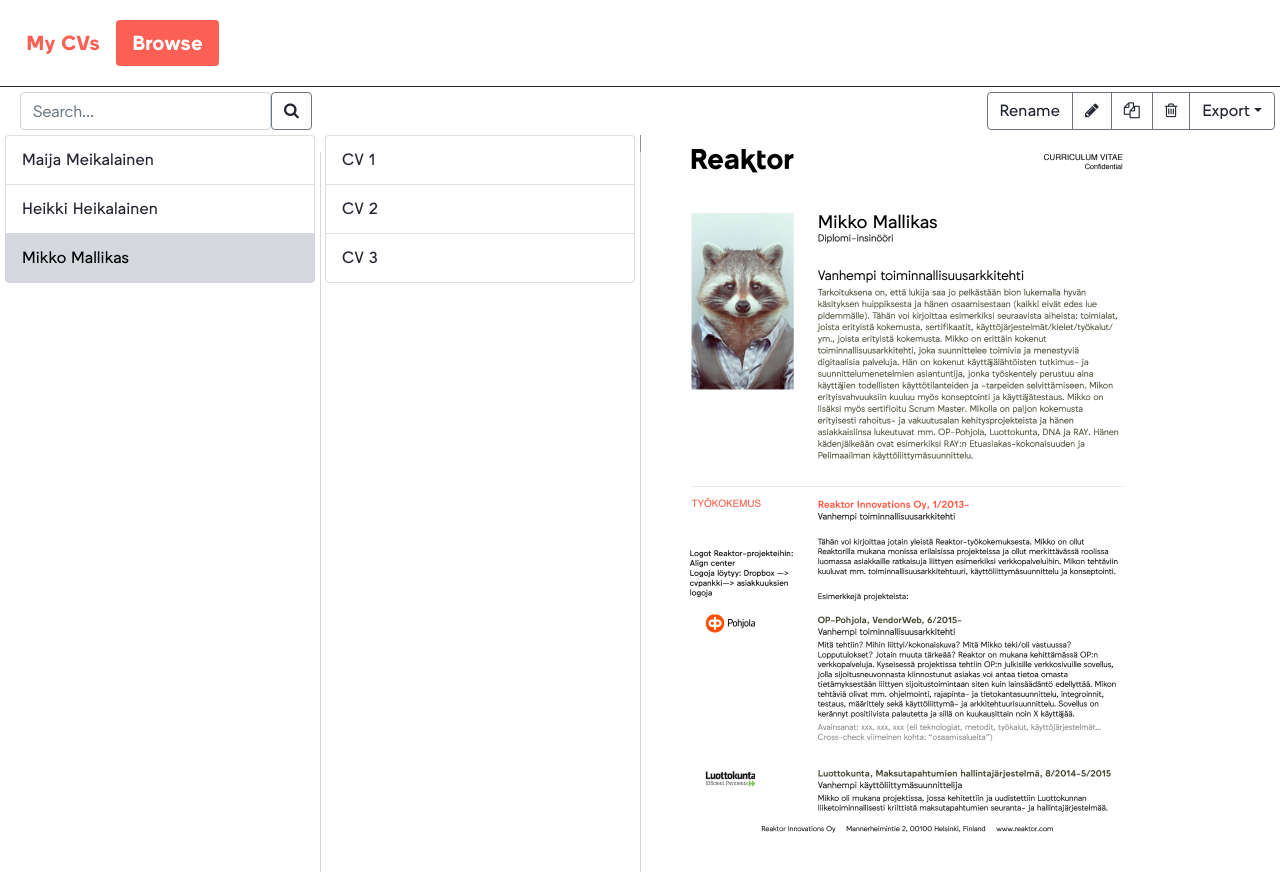
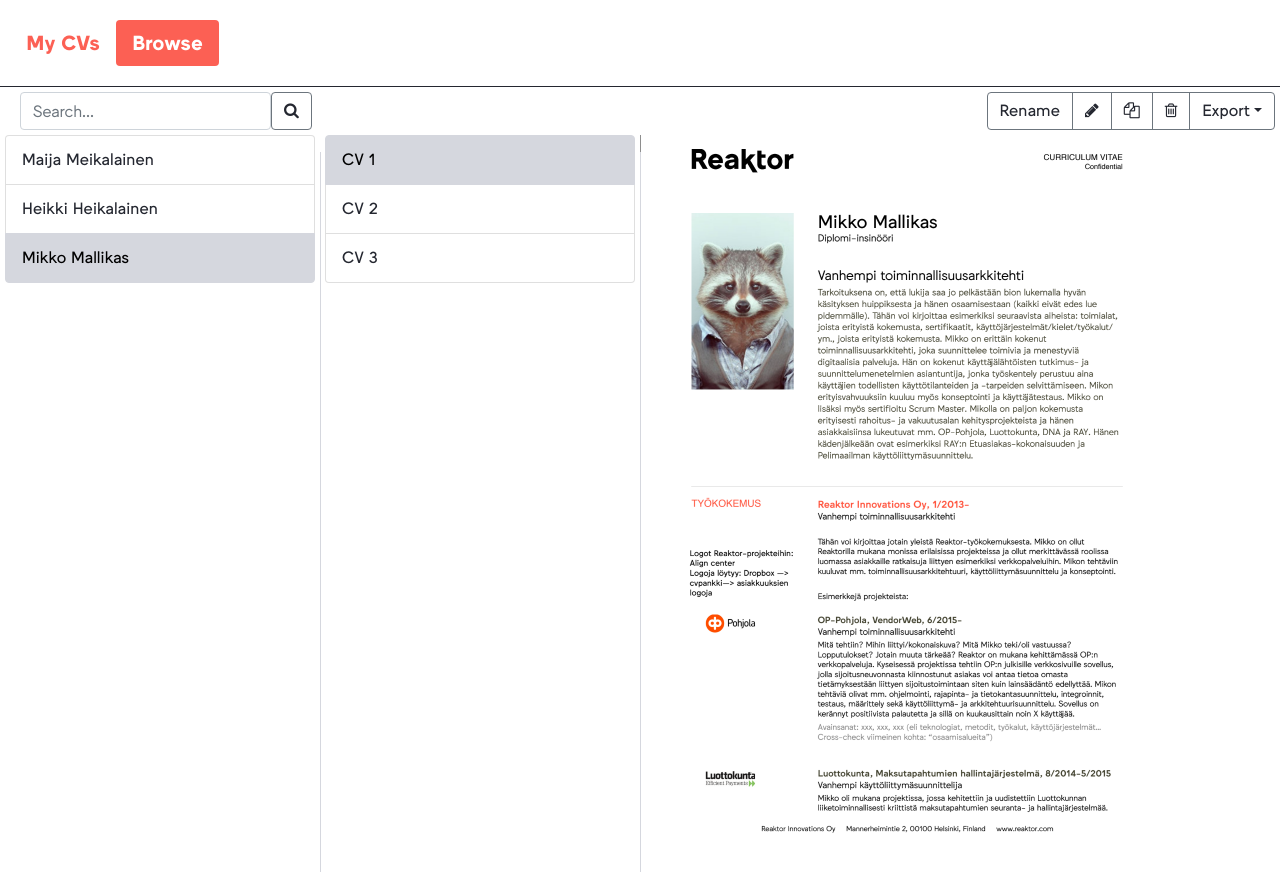
Before and after one commit to Martturi/CV_master, a React (Create React App) app in the folder react/: page / in a window 1280 px wide. Shown: the top 872 px of the page. Built offline with nearby package versions, Linux system fonts and the light colour scheme.

Commit message:
clicking a cv works now

```diff
--- a/react/src/components/Browse/BrowseApp.js
+++ b/react/src/components/Browse/BrowseApp.js
@@ -10,11 +10,19 @@ import '../NavBar.css'
 class BrowseApp extends Component {
   constructor(props) {
     super(props)
-    this.state = { exportDropDownOpen: false }
+    this.state = {
+      exportDropDownOpen: false,
+      cvList: ['CV 1', 'CV 2', 'CV 3'],
+      selectedCV: 0,
+    }
   }
 
   toggleExportButton() {
     this.setState({ exportDropDownOpen: !this.state.exportDropDownOpen })
+  }
+
+  cvClicked(index) {
+    this.setState({ selectedCV: index })
   }
 
   render() {
@@ -36,7 +44,11 @@ class BrowseApp extends Component {
           <div className="line" />
         </div>
         <div id="cvlist" className="browseSection">
-          <CVList />
+          <CVList
+            selectedCV={this.state.selectedCV}
+            cvList={this.state.cvList}
+            cvClicked={index => this.cvClicked(index)}
+          />
         </div>
         <div className="CVpreview">
           <img src={ExampleCV} height="726" width="533" alt="First page of an example CV" />
--- a/react/src/components/Browse/CVList.js
+++ b/react/src/components/Browse/CVList.js
@@ -1,13 +1,21 @@
 import React from 'react'
 import { ListGroup, ListGroupItem } from 'reactstrap'
 
-const CVList = () => {
+const CVList = (props) => {
+  const listGroupItems = props.cvList.map((cvName, index) => {
+    if (index === props.selectedCV) {
+      return (
+        <ListGroupItem active tag="a" href="#" action onClick={() => props.cvClicked(index)}>{cvName}</ListGroupItem>
+      )
+    }
+    return (
+      <ListGroupItem tag="a" href="#" action onClick={() => props.cvClicked(index)}>{cvName}</ListGroupItem>
+    )
+  })
   return (
     <div>
       <ListGroup>
-        <ListGroupItem tag="a" href="#" action>CV 1</ListGroupItem>
-        <ListGroupItem tag="a" href="#" action>CV 2</ListGroupItem>
-        <ListGroupItem tag="a" href="#" action>CV 3</ListGroupItem>
+        {listGroupItems}
       </ListGroup>
     </div>
   )
```
